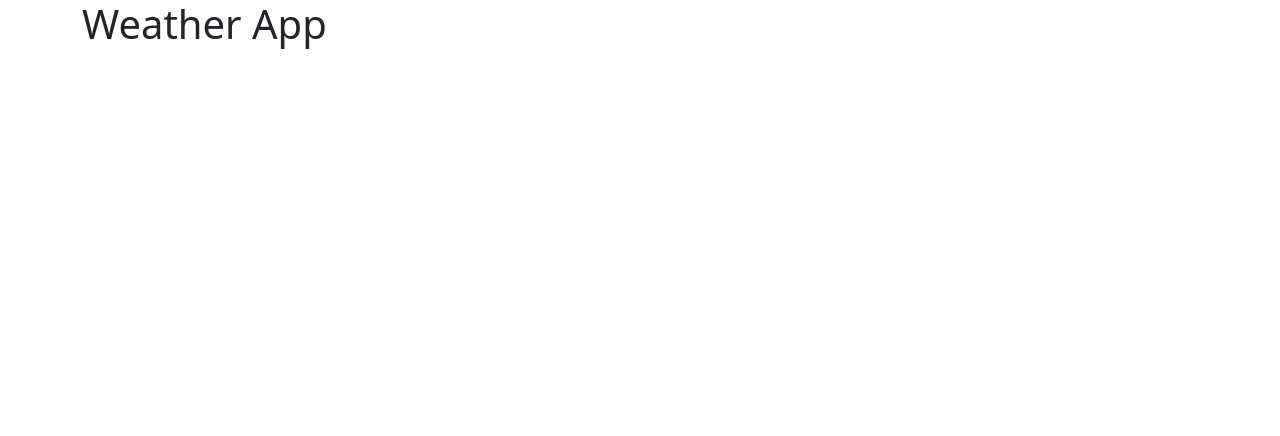
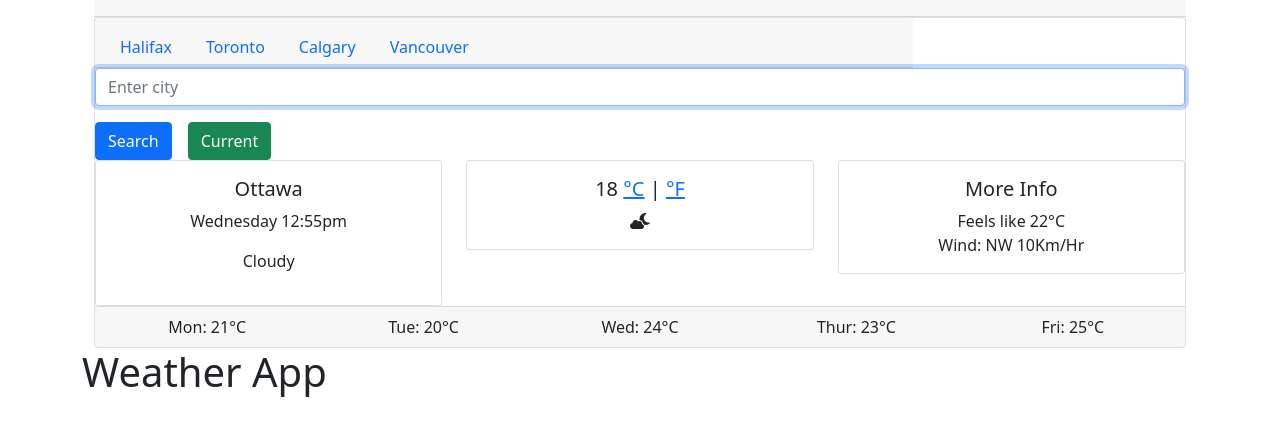
Before and after one commit to shawna5/vanilla-weather-app, a plain HTML site: page index.html in a window 1280 px wide. Drawn offline with nearby package versions, Linux system fonts and the light colour scheme.

Commit message:
added Bootstrap

```diff
--- a/index.html
+++ b/index.html
@@ -11,10 +11,90 @@
       integrity="sha384-1BmE4kWBq78iYhFldvKuhfTAU6auU8tT94WrHftjDbrCEXSU1oBoqyl2QvZ6jIW3"
       crossorigin="anonymous"
     />
+    <script src="https://kit.fontawesome.com/7f7f1c175a.js" crossorigin="anonymous"></script>
     <title>Weather App</title>
   </head>
   <body>
     <div class="container">
+      <body>
+  <div class="container">
+        <div class="card-header"></div>
+      <div class="card text-center">
+  <div class="card-header w-75">
+    <ul class="nav nav-tabs card-header-tabs">
+      <li class="nav-item">
+        <a class="nav-link Halifax"  href="#">Halifax</a>
+      </li>
+      <li class="nav-item">
+        <a class="nav-link Ottawa" href="#">Toronto</a>
+      </li>
+      <li class="nav-item">
+        <a class="nav-link Calgary" href="#">Calgary</a>
+      </li>
+      <li class="nav-item">
+        <a class="nav-link Vancouver" href="#">Vancouver</a>
+      </li>
+    </ul>
+  </div>
+<form id="search-form">
+  <div class="mb-3">
+    <input type="text" class="form-control" id="example-input-city" placeholder="Enter city" autocomplete="Off" autofocus = "on">
+  </div>
+<div class="d-grid gap-2 d-md-flex justify-content-md-start">
+  <button class="btn btn-primary me-md-2" id="search-button" type="submit" value = "Search" >Search</button>
+  <button type="button" class="btn btn-success" id="current-button">Current</button>
+</div>
+</form>
+<div class="weather">
+<div class="row">
+  <div class="col-sm-4">
+    <div class="card" id="city">
+      <div class="card-body">
+        <h5 class="card-title" id = "specific-city">Ottawa</h5>
+        <p class="card-text" id ="current-time"> Wednesday 12:55pm</p> <p>Cloudy</p>
+      </div>
+    </div>
+  </div>
+    <div class="col-sm-4">
+    <div class="card" id="current-temp">
+      <div class="card-body">
+        <h5 class="card-title"><span id="temperature-converter"> 18 </span>
+          <span> <a href="#" id="celsius-link">°C</a> | <a href="#" id="fahrenheit-link">°F</a> </span> </h5>
+        <p class="card-text"><i class="fas fa-cloud-moon"></i></p>
+      </div>
+    </div>
+  </div>
+  <div class="col-sm-4">
+    <div class="card" id="more-info">
+      <div class="card-body">
+           <h5 class="card-title">More Info</h5>
+        <p class="card-text">Feels like 22°C </br> Wind: NW 10Km/Hr</p>
+      </div>
+      </div>
+    </div>
+</div>
+</div>
+ <div class="card-footer">
+  <div class="row">
+    <div class="col">
+      Mon: 21°C
+    </div>
+    <div class="col">
+      Tue: 20°C
+    </div>
+    <div class="col">
+      Wed: 24°C
+    </div>
+    <div class="col">
+      Thur: 23°C
+    </div>
+    <div class="col">
+      Fri: 25°C
+    </div>
+  </div>
+  </div>
+  </div>
+  </div>
       <h1>Weather App</h1>
     </div>
     <script src="src/index.js"></script>
```
